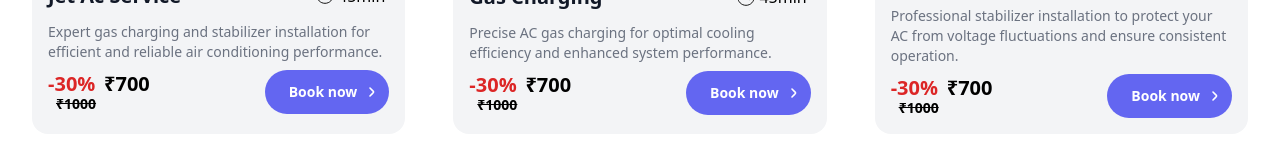
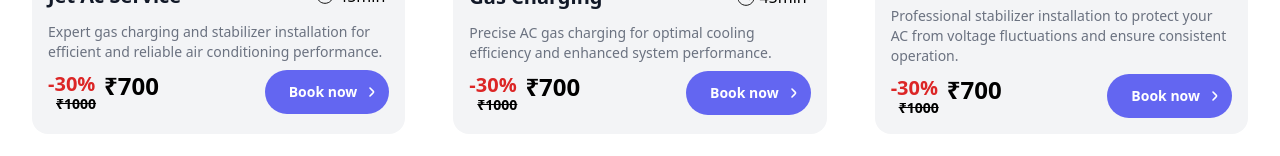
Before and after one commit to ishant00000/hld-e, a plain HTML site: page index.html in a window 1280 px wide. Shown: the part 1241-1397 px from the top of the page. Drawn offline with nearby package versions, Linux system fonts and the light colour scheme.

Commit message:
Update index.html

```diff
--- a/index.html
+++ b/index.html
@@ -442,7 +442,7 @@
                                         <span class="text-red-600 ">-30% <p
                                                 class="text-black text-sm line-through -mt-1 ml-2">₹1000</p>
                                         </span>
-                                        <div class="pl-2"> ₹700</div>
+                                        <div class="pl-2 text-2xl"> ₹700</div>
 
                                     </div>
                                 </div>
@@ -495,7 +495,7 @@
                                         <span class="text-red-600 ">-30% <p
                                                 class="text-black text-sm line-through -mt-1 ml-2">₹1000</p>
                                         </span>
-                                        <div class="pl-2"> ₹700</div>
+                                        <div class="pl-2 text-2xl"> ₹700</div>
 
                                     </div>
                                 </div>
@@ -547,7 +547,7 @@
                                                 class="text-black text-sm line-through -mt-1 ml-2">
                                                 ₹1000</p>
                                         </span>
-                                        <div class="pl-2"> ₹700</div>
+                                        <div class="pl-2 text-2xl"> ₹700</div>
 
                                     </div>
                                 </div>
```
